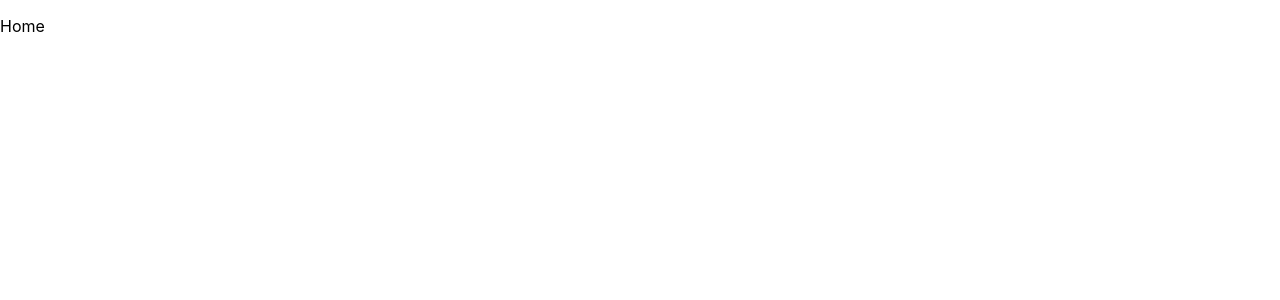
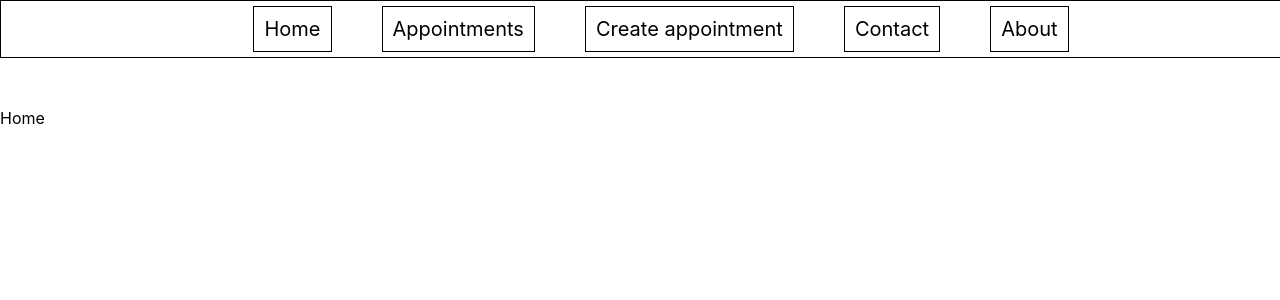
Before and after one commit to Greaver123/ReactCalendar, a React (Create React App) app: page / in a window 1280 px wide. Shown: the top 300 px of the page. Built offline with nearby package versions, Linux system fonts and the light colour scheme.

Commit message:
add menu

```diff
--- /dev/null
+++ b/src/components/UI/Menu/Menu.js
@@ -0,0 +1,19 @@
+import React from 'react';
+import classes from './Menu.module.css';
+import MenuItem from './MenuItem/MenuItem';
+
+const menu = () => {
+    return (
+        <div className={classes.menu}>
+            <ul>
+                <MenuItem to="/home" text="Home" />
+                <MenuItem to="/appointments" text="Appointments" />
+                <MenuItem to="/appointments/create" text="Create appointment" />
+                <MenuItem to="/contact" text="Contact" />
+                <MenuItem to="/about" text="About" />
+            </ul>
+        </div>
+    );
+}
+
+export default menu;
--- /dev/null
+++ b/src/components/UI/Menu/Menu.module.css
@@ -0,0 +1,18 @@
+.menu {
+    text-align: center;
+    border: 1px solid black;
+    width: 100%;
+}
+
+.menu ul {
+    list-style: none;
+    display: flex;
+    flex-direction: row;
+    justify-content: center;
+}
+
+
+
+/* @media (min-width:300px){
+    background-color:
+} */
--- /dev/null
+++ b/src/components/UI/Menu/MenuItem/MenuItem.js
@@ -0,0 +1,14 @@
+import React from 'react';
+import { NavLink } from 'react-router-dom';
+import classes from './MenuItem.module.css';
+
+const menuItem = (props) => {
+    return (
+        <li>
+            <NavLink exact to={props.to} className={classes.link} activeClassName={classes.active}>{props.text}</NavLink>
+        </li>
+    );
+}
+
+
+export default menuItem;
--- /dev/null
+++ b/src/components/UI/Menu/MenuItem/MenuItem.module.css
@@ -0,0 +1,26 @@
+/* .active {
+    color:white;
+    background-color: gray;
+} */
+
+
+.link{
+    box-sizing: border-box;
+    border: 1px solid black;
+    padding: 10px;
+    margin-left:25px;
+    margin-right: 25px;
+    text-decoration: none;
+    font-size: 20px;
+    color:black;
+}
+
+.link:hover{
+    color:white;
+    background-color: gray;
+}
+
+.link.active {
+    color:white;
+    background-color: gray;
+}
--- a/src/containers/App.js
+++ b/src/containers/App.js
@@ -2,17 +2,23 @@ import React, { Component } from 'react';
 import './App.css';
 import Calendar from '../components/Calendar/Calendar.js';
 import { Route, Link, Switch } from 'react-router-dom';
+import Layout from './Layout/Layout';
 
 class App extends Component {
   render = () => {
     return (
       <div>
+        <Layout>
           <Switch>
+            <Route path="/home" render={() => { return (<p>Home</p>) }} />
             <Route path="/appointments" exact component={Calendar} />
             <Route path="/appointments/create" exact render={() => { return (<p>Create apointment</p>) }} />
             <Route path="/about" render={() => { return (<p>About me</p>) }} />
+            <Route path="/contact" render={() => { return (<p>contact</p>) }} />
             <Route path="/" render={() => { return (<p>Home</p>) }} />
           </Switch>
+        </Layout>
+
       </div>
     );
   }
--- /dev/null
+++ b/src/containers/Layout/Layout.js
@@ -0,0 +1,16 @@
+import React from 'react';
+import classes from './Layout.module.css';
+import Menu from '../../components/UI/Menu/Menu';
+const layout = (props) => {
+    return (
+        <div>
+            <Menu />
+
+            <div className={classes.content}>{props.children}</div>
+
+            <div className="Footer"></div>
+        </div>
+    )
+}
+
+export default layout;
--- /dev/null
+++ b/src/containers/Layout/Layout.module.css
@@ -0,0 +1,3 @@
+.content {
+    margin-top: 50px;
+}
```
Lines whose indentation alone changed are shown as unchanged.
